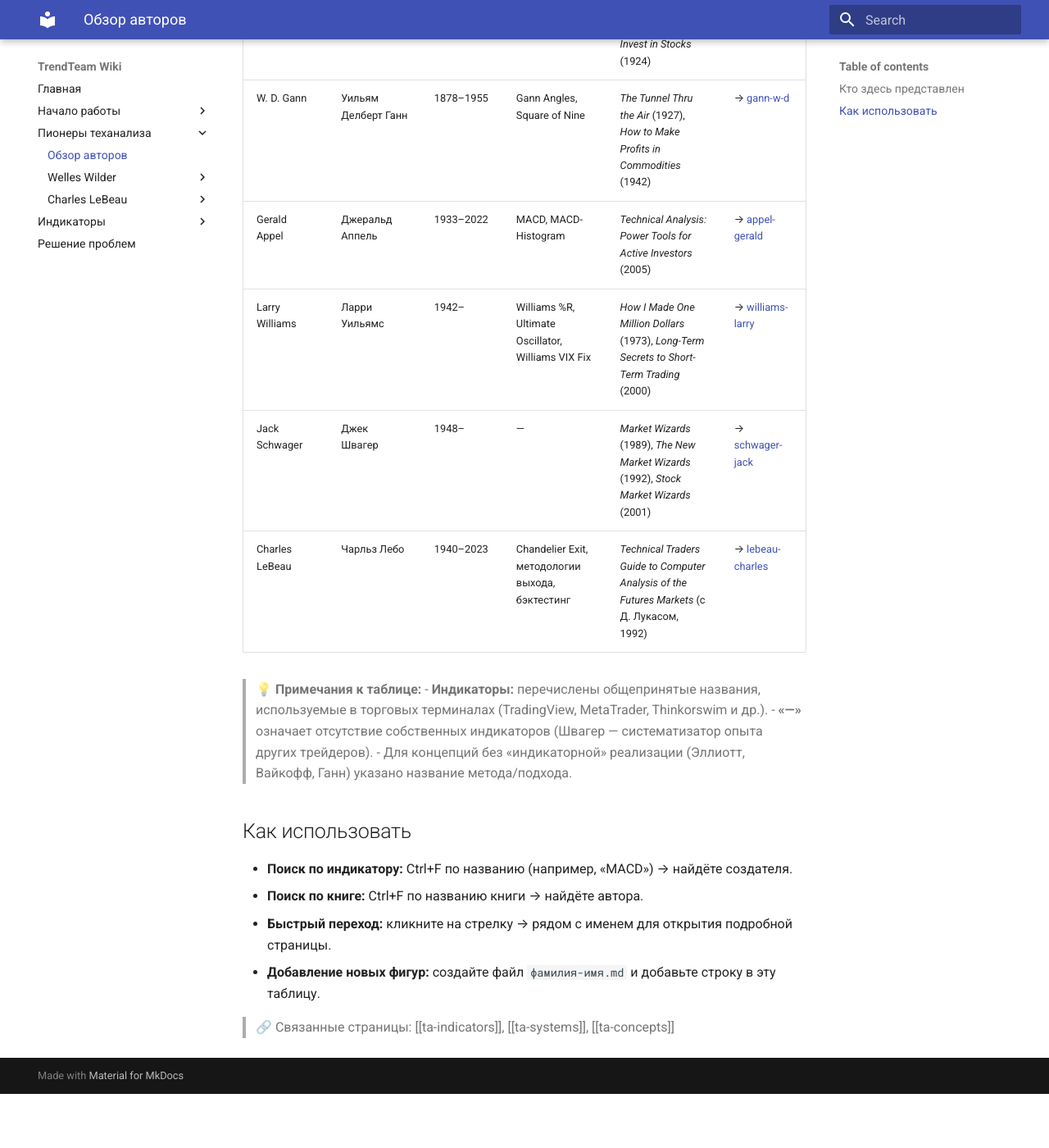
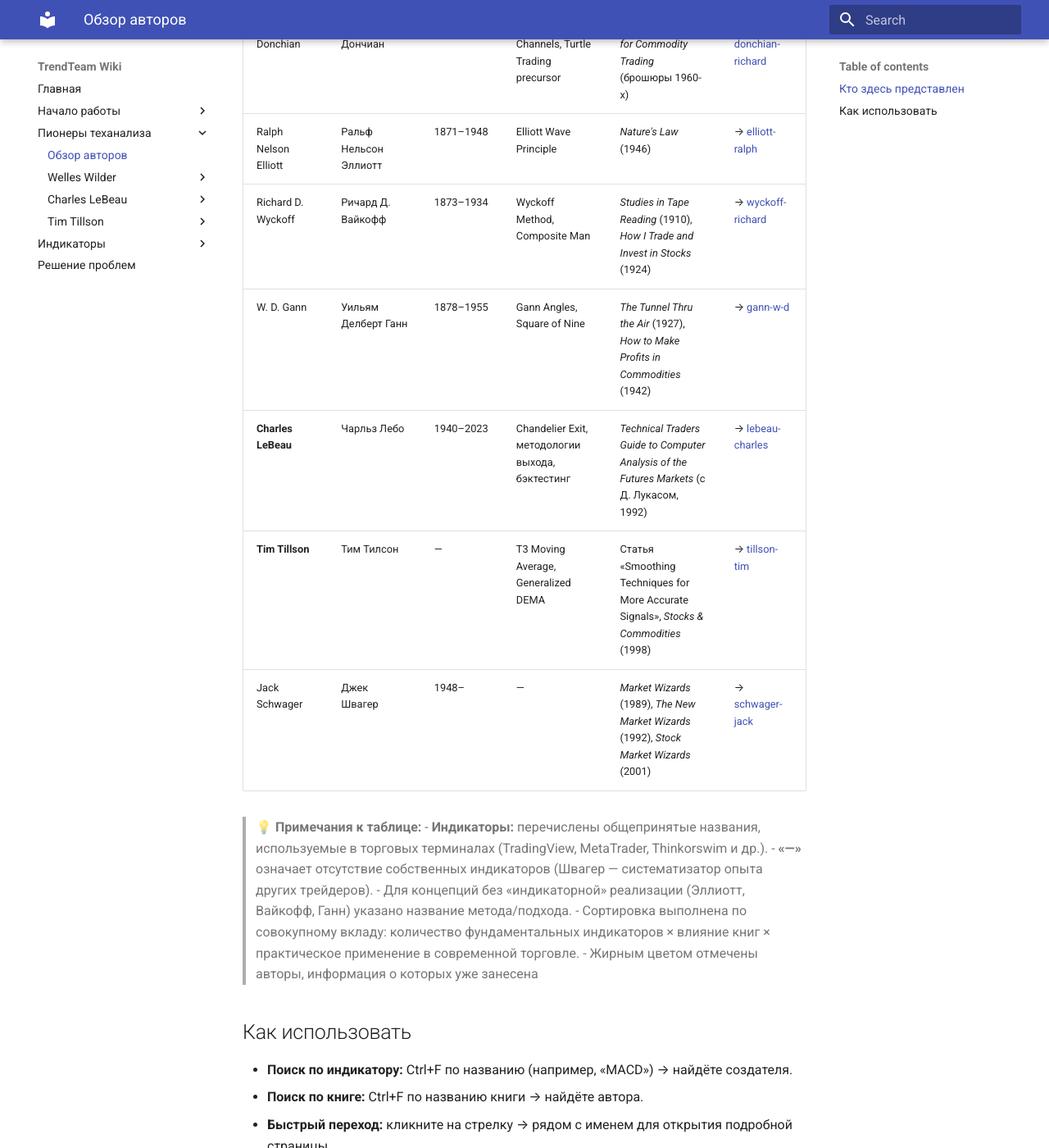
Before and after one commit to TradingLaboratory/wiki, an MkDocs documentation site: the page built from docs/ta-pioneers/key-figures.md, in a window 1280 px wide and 1400 px high, scrolled down 937 px. Shown: the whole window at 82% size. Built offline with MkDocs 1.6.1 and Material for MkDocs 9.7.7, drawn with Linux system fonts in a browser that asks for light colours; before the commit the page ends 2271 px from its top, so only the background shows below that; some of the changed text lies outside the part shown.

Commit message:
Добавил структуру в индикаторы и авторов

```diff
--- a/docs/ta-pioneers/key-figures.md
+++ b/docs/ta-pioneers/key-figures.md
@@ -4,30 +4,30 @@
 
 ## Кто здесь представлен
 
-| Имя (англ.)          | Имя (рус.)            | Годы      | Индикаторы / системы                               | Ключевые книги                                                                             | Страница                                              |
-| -------------------- | --------------------- | --------- | -------------------------------------------------- | ------------------------------------------------------------------------------------------ | ----------------------------------------------------- |
-| J. Welles Wilder Jr. | Дж. Уэллс Уайлдер     | 1935–2021 | RSI, ADX, ATR, Parabolic SAR                       | *New Concepts in Technical Trading Systems* (1978)                                         | → [wilder-welles](ta-pioneers/wilder-welles.md)       |
-| John Bollinger       | Джон Боллинджер       | 1950–     | Bollinger Bands, %b, Bandwidth                     | *Bollinger on Bollinger Bands* (2001)                                                      | → [bollinger-john](ta-pioneers/bollinger-john.md)     |
-| Alexander Elder      | Александр Элдер       | 1948–     | Force Index, Elder-Ray, Triple Screen              | *Trading for a Living* (1993), *Come Into My Trading Room* (2002)                          | → [elder-alexander](ta-pioneers/elder-alexander.md)   |
-| Richard Donchian     | Ричард Дончиан        | 1905–1967 | Donchian Channels, Turtle Trading precursor        | *The Donchian Plan for Commodity Trading* (брошюры 1960-х)                                 | → [donchian-richard](ta-pioneers/donchian-richard.md) |
-| Ralph Nelson Elliott | Ральф Нельсон Эллиотт | 1871–1948 | Elliott Wave Principle                             | *Nature's Law* (1946)                                                                      | → [elliott-ralph](ta-pioneers/elliott-ralph.md)       |
-| Richard D. Wyckoff   | Ричард Д. Вайкофф     | 1873–1934 | Wyckoff Method, Composite Man                      | *Studies in Tape Reading* (1910), *How I Trade and Invest in Stocks* (1924)                | → [wyckoff-richard](ta-pioneers/wyckoff-richard.md)   |
-| W. D. Gann           | Уильям Делберт Ганн   | 1878–1955 | Gann Angles, Square of Nine                        | *The Tunnel Thru the Air* (1927), *How to Make Profits in Commodities* (1942)              | → [gann-w-d](ta-pioneers/gann-w-d.md)                 |
-| Gerald Appel         | Джеральд Аппель       | 1933–2022 | MACD, MACD-Histogram                               | *Technical Analysis: Power Tools for Active Investors* (2005)                              | → [appel-gerald](ta-pioneers/appel-gerald.md)         |
-| Larry Williams       | Ларри Уильямс         | 1942–     | Williams %R, Ultimate Oscillator, Williams VIX Fix | *How I Made One Million Dollars* (1973), *Long-Term Secrets to Short-Term Trading* (2000)  | → [williams-larry](ta-pioneers/williams-larry.md)     |
-| Jack Schwager        | Джек Швагер           | 1948–     | —                                                  | *Market Wizards* (1989), *The New Market Wizards* (1992), *Stock Market Wizards* (2001)    | → [schwager-jack](ta-pioneers/schwager-jack.md)       |
-| Charles LeBeau       | Чарльз Лебо           | 1940–2023 | Chandelier Exit, методологии выхода, бэктестинг    | *Technical Traders Guide to Computer Analysis of the Futures Markets* (с Д. Лукасом, 1992) | → [lebeau-charles](ta-pioneers/lebeau-charles.md)     |
+| Имя (англ.)              | Имя (рус.)            | Годы      | Индикаторы / системы                               | Ключевые книги                                                                             | Страница                                              |
+| ------------------------ | --------------------- | --------- | -------------------------------------------------- | ------------------------------------------------------------------------------------------ | ----------------------------------------------------- |
+| **J. Welles Wilder Jr.** | Дж. Уэллс Уайлдер     | 1935–2021 | RSI, ADX, ATR, Parabolic SAR                       | *New Concepts in Technical Trading Systems* (1978)                                         | → [wilder-welles](ta-pioneers/wilder-welles.md)       |
+| Gerald Appel             | Джеральд Аппель       | 1933–2022 | MACD, MACD-Histogram                               | *Technical Analysis: Power Tools for Active Investors* (2005)                              | → [appel-gerald](ta-pioneers/appel-gerald.md)         |
+| John Bollinger           | Джон Боллинджер       | 1950–     | Bollinger Bands, %b, Bandwidth                     | *Bollinger on Bollinger Bands* (2001)                                                      | → [bollinger-john](ta-pioneers/bollinger-john.md)     |
+| Larry Williams           | Ларри Уильямс         | 1942–     | Williams %R, Ultimate Oscillator, Williams VIX Fix | *How I Made One Million Dollars* (1973), *Long-Term Secrets to Short-Term Trading* (2000)  | → [williams-larry](ta-pioneers/williams-larry.md)     |
+| Alexander Elder          | Александр Элдер       | 1948–     | Force Index, Elder-Ray, Triple Screen              | *Trading for a Living* (1993), *Come Into My Trading Room* (2002)                          | → [elder-alexander](ta-pioneers/elder-alexander.md)   |
+| Richard Donchian         | Ричард Дончиан        | 1905–1967 | Donchian Channels, Turtle Trading precursor        | *The Donchian Plan for Commodity Trading* (брошюры 1960-х)                                 | → [donchian-richard](ta-pioneers/donchian-richard.md) |
+| Ralph Nelson Elliott     | Ральф Нельсон Эллиотт | 1871–1948 | Elliott Wave Principle                             | *Nature's Law* (1946)                                                                      | → [elliott-ralph](ta-pioneers/elliott-ralph.md)       |
+| Richard D. Wyckoff       | Ричард Д. Вайкофф     | 1873–1934 | Wyckoff Method, Composite Man                      | *Studies in Tape Reading* (1910), *How I Trade and Invest in Stocks* (1924)                | → [wyckoff-richard](ta-pioneers/wyckoff-richard.md)   |
+| W. D. Gann               | Уильям Делберт Ганн   | 1878–1955 | Gann Angles, Square of Nine                        | *The Tunnel Thru the Air* (1927), *How to Make Profits in Commodities* (1942)              | → [gann-w-d](ta-pioneers/gann-w-d.md)                 |
+| **Charles LeBeau**       | Чарльз Лебо           | 1940–2023 | Chandelier Exit, методологии выхода, бэктестинг    | *Technical Traders Guide to Computer Analysis of the Futures Markets* (с Д. Лукасом, 1992) | → [lebeau-charles](ta-pioneers/lebeau-charles.md)     |
+| **Tim Tillson**          | Тим Тилсон            | —         | T3 Moving Average, Generalized DEMA                | Статья «Smoothing Techniques for More Accurate Signals», *Stocks & Commodities* (1998)     | → [tillson-tim](ta-pioneers/tillson-tim.md)           |
+| Jack Schwager            | Джек Швагер           | 1948–     | —                                                  | *Market Wizards* (1989), *The New Market Wizards* (1992), *Stock Market Wizards* (2001)    | → [schwager-jack](ta-pioneers/schwager-jack.md)       |
 
 > 💡 **Примечания к таблице:**
 > - **Индикаторы:** перечислены общепринятые названия, используемые в торговых терминалах (TradingView, MetaTrader, Thinkorswim и др.).
 > - **«—»** означает отсутствие собственных индикаторов (Швагер — систематизатор опыта других трейдеров).
 > - Для концепций без «индикаторной» реализации (Эллиотт, Вайкофф, Ганн) указано название метода/подхода.
+> - Сортировка выполнена по совокупному вкладу: количество фундаментальных индикаторов × влияние книг × практическое применение в современной торговле.
+> - Жирным цветом отмечены авторы, информация о которых уже занесена
 
 ## Как использовать
 
 - **Поиск по индикатору:** Ctrl+F по названию (например, «MACD») → найдёте создателя.
 - **Поиск по книге:** Ctrl+F по названию книги → найдёте автора.
 - **Быстрый переход:** кликните на стрелку → рядом с именем для открытия подробной страницы.
-- **Добавление новых фигур:** создайте файл `фамилия-имя.md` и добавьте строку в эту таблицу.
-
-> 🔗 Связанные страницы: [[ta-indicators]], [[ta-systems]], [[ta-concepts]]
--- a/mkdocs.yml
+++ b/mkdocs.yml
@@ -53,6 +53,7 @@ nav:
 
   # Раздел "Пионеры теханализа"
   - Пионеры теханализа:
+
     - Обзор авторов: ta-pioneers/key-figures.md
 
     - Welles Wilder:
@@ -64,6 +65,10 @@ nav:
 
     - Charles LeBeau:
       - Краткая справка: ta-pioneers/lebeau-charles.md
+
+    - Tim Tillson:
+      - Краткая справка: ta-pioneers/tillson-tim.md
+      - T3 (Tillson T3): TALib/OverlapStudies/Averages/T3-TALib.md
 
   # Раздел "Индикаторы" с подразделами
   - Индикаторы:
@@ -81,8 +86,16 @@ nav:
       - Обзор: TALib/TALib-Indicators.md
 
       - OverlapStudies:
-        - WMA: TALib/Wma-TALib.md
-        - SarExt: TALib/SarExt-TALib.md
+        - Averages:
+          - WMA: TALib/OverlapStudies/Averages/Wma-TALib.md
+          - T3 (Tillson T3): TALib/OverlapStudies/Averages/T3-TALib.md
+
+        - Trailings:
+          - SarExt: TALib/OverlapStudies/Trailings/SarExt-TALib.md
+
+        # - Bands&Channels:
+
+
         - Tsf: TALib/StatisticFunctions/Tsf-TALib.md
 
       - MomentumIndicators:
@@ -94,7 +107,7 @@ nav:
           - RocR100: TALib/MomentumIndicators/RocR100-TALib.md
         - StochRsi: TALib/MomentumIndicators/StochRsi-TALib.md
         - Williams %R: TALib/WillR-TALib.md
-        - MinusDI: TALib/MinusDI-TALib.md
+        - MinusDI: TALib/MomentumIndicators/MinusDI-TALib.md
         - Ppo: TALib/Ppo-TALib.md
         - UltOsc: TALib/UltOsc-TALib.md
         - MinusDM: TALib/MomentumIndicators/MinusDM-TALib.md
```
Also changed, not shown: docs/TALib/OverlapStudies/Averages/T3-TALib.md (added, +69 -0 lines), docs/TALib/TALib-Indicators.md (+2 -2 lines), docs/ta-pioneers/tillson-tim.md (added, +84 -0 lines), docs/ta-pioneers/wilder-welles.md (+1 -1 lines), docs/TALib/MomentumIndicators/MinusDI-TALib.md (renamed from docs/TALib/MinusDI-TALib.md), docs/TALib/OverlapStudies/Averages/Wma-TALib.md (renamed from docs/TALib/Wma-TALib.md), docs/TALib/OverlapStudies/Trailings/SarExt-TALib.md (renamed from docs/TALib/SarExt-TALib.md), docs/ta-pioneers/appel-gerald.md (added), docs/ta-pioneers/gann-w-d.md (added), docs/ta-pioneers/schwager-jack.md (added), docs/ta-pioneers/williams-larry.md (added).
